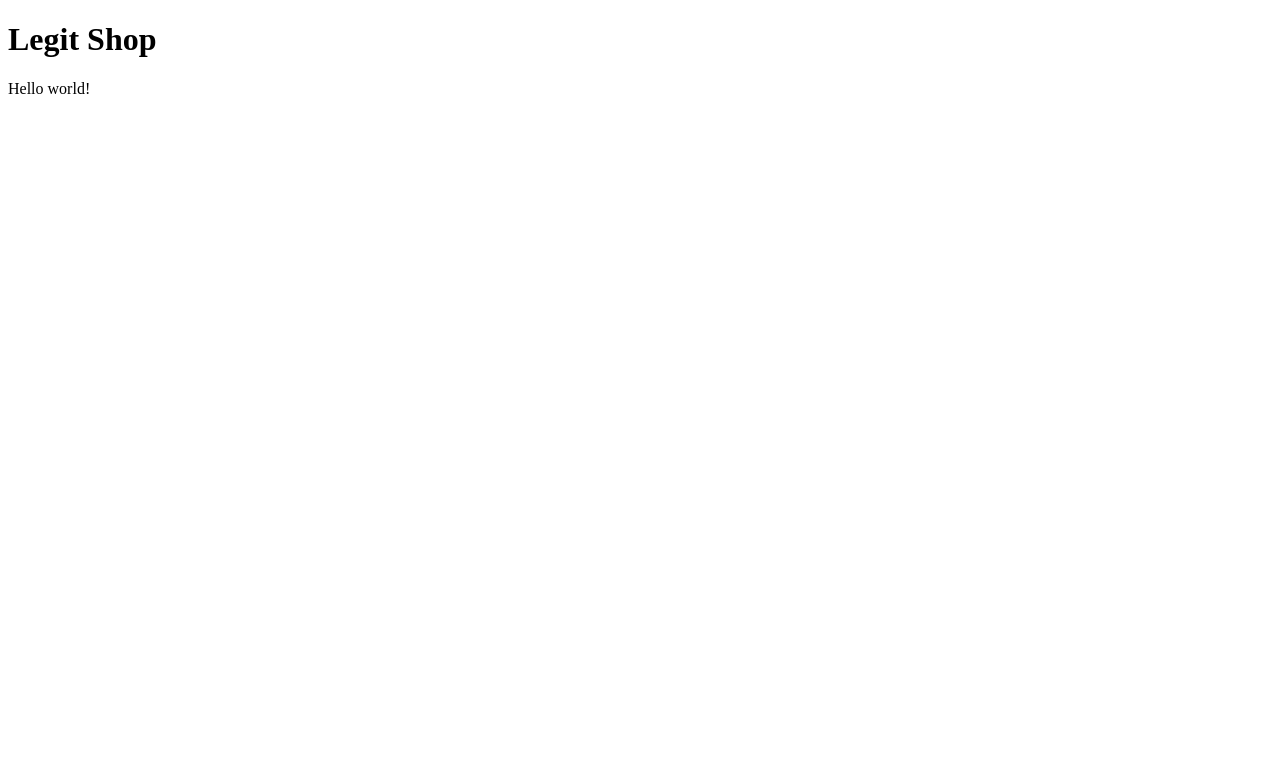
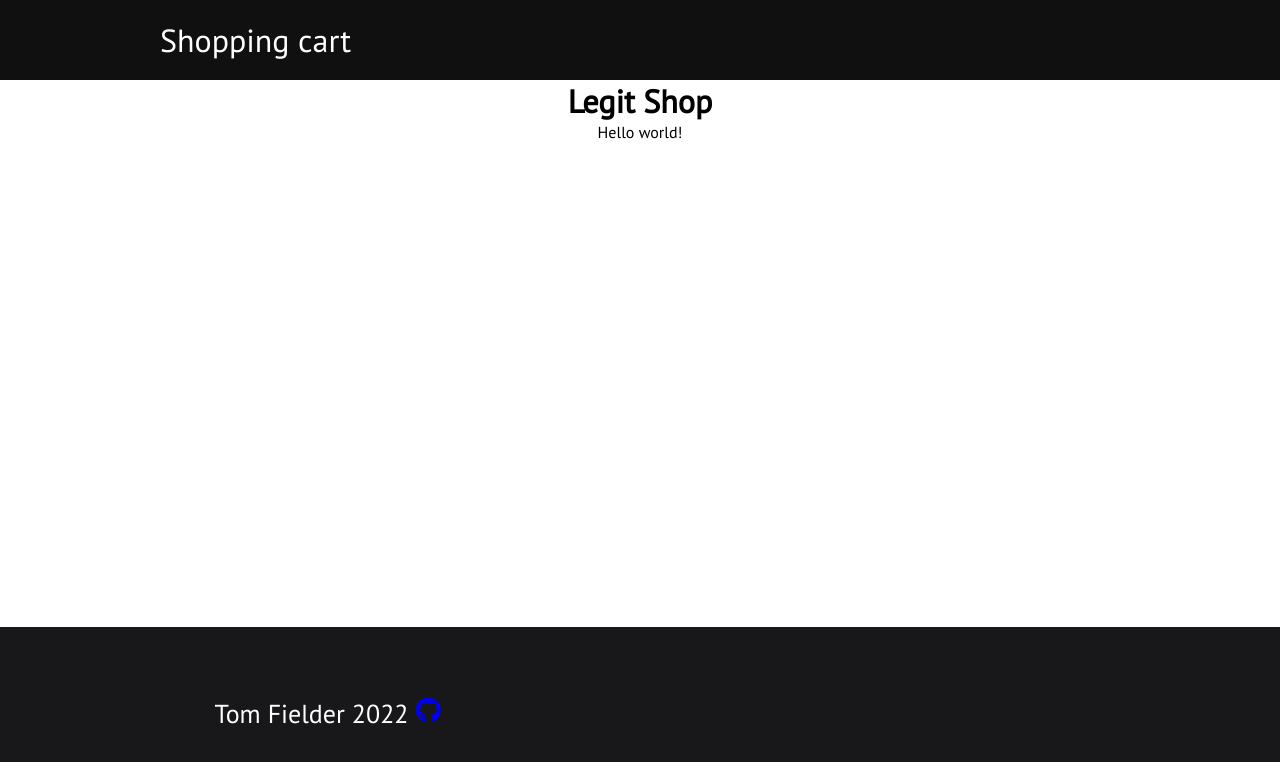
Before and after one commit to TRFielder/shopping-cart, a React (Create React App) app: page / in a window 1280 px wide. Shown: the top 762 px of the page. Built offline with nearby package versions, Linux system fonts and the light colour scheme.

Commit message:
Basic project folder structure

```diff
--- a/package.json
+++ b/package.json
@@ -10,6 +10,7 @@
     "react": "^17.0.2",
     "react-dom": "^17.0.2",
     "react-helmet-async": "^1.2.3",
+    "react-icons": "^4.3.1",
     "react-router-dom": "^6.2.2",
     "react-scripts": "5.0.0",
     "react-testing-library": "^8.0.1",
--- a/src/App.js
+++ b/src/App.js
@@ -1,8 +1,13 @@
+import Header from "./components/header"
+import Footer from "./components/footer";
+
 const App = () => {
   return (
     <div className="App">
+      <Header name="Shopping cart"/>
       <h1>Legit Shop</h1>
       <p>Hello world!</p>
+      <Footer />
     </div>
   );
 }
--- /dev/null
+++ b/src/components/footer.js
@@ -0,0 +1,18 @@
+import React from "react";
+import { FaGithub } from "react-icons/fa"
+import "../styles/footer.css"
+
+const Footer = () => {
+
+    return (
+        <div id="footer">
+            <div className="innerFooter">
+                <div className="logoContainer">
+                    <p>Tom Fielder 2022 <a href="https://github.com/TRFielder" target="_blank" rel="noreferrer"> <FaGithub /> </a> </p>
+                </div>
+            </div>
+        </div>
+    )
+}
+
+export default Footer;
--- /dev/null
+++ b/src/components/header.js
@@ -0,0 +1,19 @@
+import React, { useState } from "react";
+import "../styles/header.css"
+
+const Header = (props) => {
+
+    const siteHeader = useState(props.name);
+
+        return (
+            <div id="header">
+                <div className="innerHeader">
+                    <div className="logoContainer">
+                        <h1>{siteHeader}</h1>
+                    </div>
+                </div>
+            </div>
+        )
+}
+
+export default Header;
--- a/src/index.js
+++ b/src/index.js
@@ -2,6 +2,7 @@ import React from 'react';
 import ReactDOM from 'react-dom';
 import App from './App';
 import { Helmet, HelmetProvider } from "react-helmet-async";
+import "./styles/globalstyle.css"
 
 
 ReactDOM.render(
--- /dev/null
+++ b/src/styles/footer.css
@@ -0,0 +1,26 @@
+#footer {
+    width: 100vw;
+    display: block;
+    overflow: hidden;
+    padding: 70px 0;
+    box-sizing: border-box;
+    background: #18181a;
+    position: absolute;
+    bottom: 0;
+}
+
+.innerFooter {
+    display: block;
+    margin: 0 auto;
+    width: 75%;
+    height: 100%;
+}
+
+.innerFooter .logoContainer {
+    width: 35%;
+    float: left;
+    height: 100%;
+    display: block;
+    color: white;
+    font-size: 26px;
+}
--- /dev/null
+++ b/src/styles/globalstyle.css
@@ -0,0 +1,25 @@
+@import url('https://fonts.googleapis.com/css2?family=PT+Sans&display=swap');
+
+* {
+    font-family: 'PT Sans', sans-serif;
+    margin: 0;
+    padding: 0;
+    list-style: none;
+    text-decoration: none;
+    z-index: 1;
+}
+
+.App {
+    text-align: center;
+  }
+
+  .App-header {
+    background-color: #282c34;
+    min-height: 100vh;
+    display: flex;
+    flex-direction: column;
+    align-items: center;
+    justify-content: center;
+    font-size: calc(10px + 2vmin);
+    color: white;
+  }
--- /dev/null
+++ b/src/styles/header.css
@@ -0,0 +1,28 @@
+#header {
+    background-color: #101010;
+    width: 100%;
+    height: 80px;
+    display: block;
+}
+
+.innerHeader {
+    width: 75%;
+    height: 100%;
+    display: block;
+    margin: 0 auto;
+}
+
+.logoContainer {
+    height: 100%;
+    display: table;
+    float: left;
+}
+
+.logoContainer h1 {
+    color: white;
+    height: 100%;
+    display: table-cell;
+    vertical-align: middle;
+    font-size: 32px;
+    font-weight: 200;
+}
```
Also changed, not shown: 1 other file (tests, documents, lock files or other folders).
